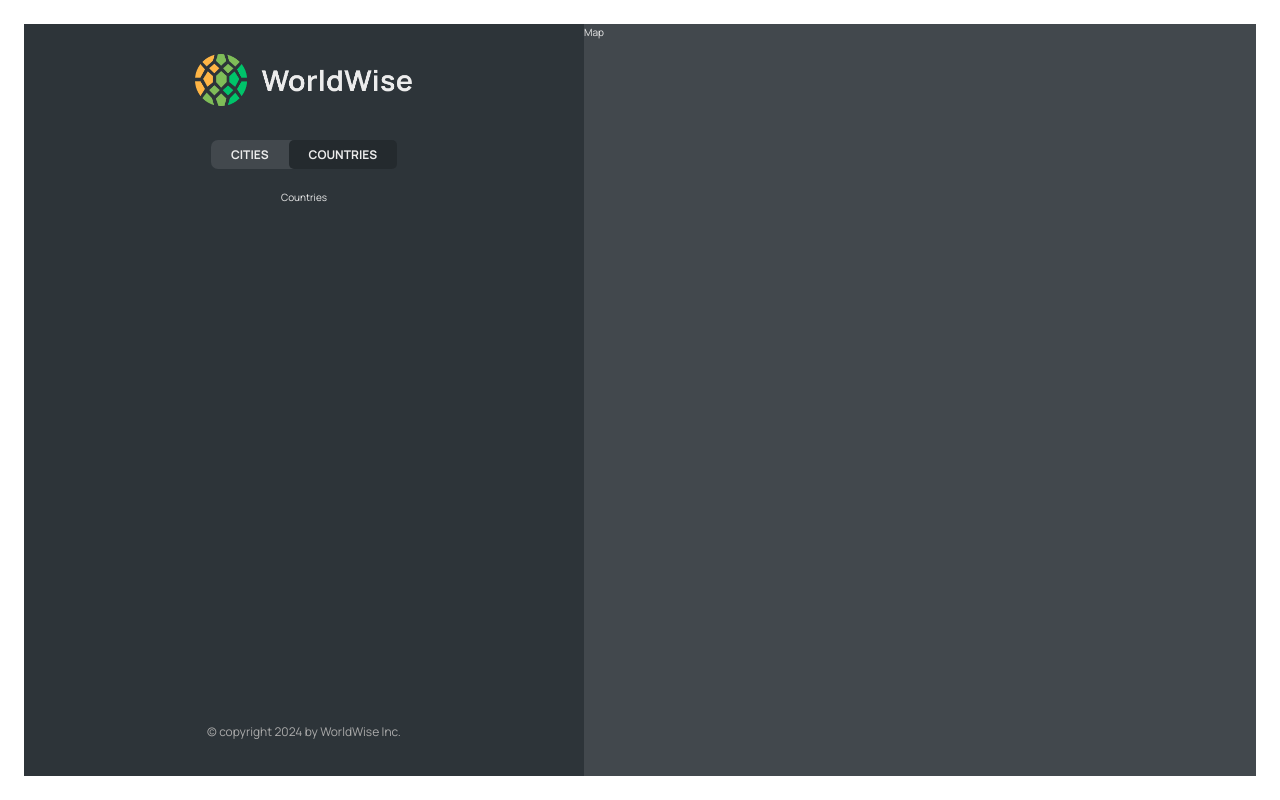
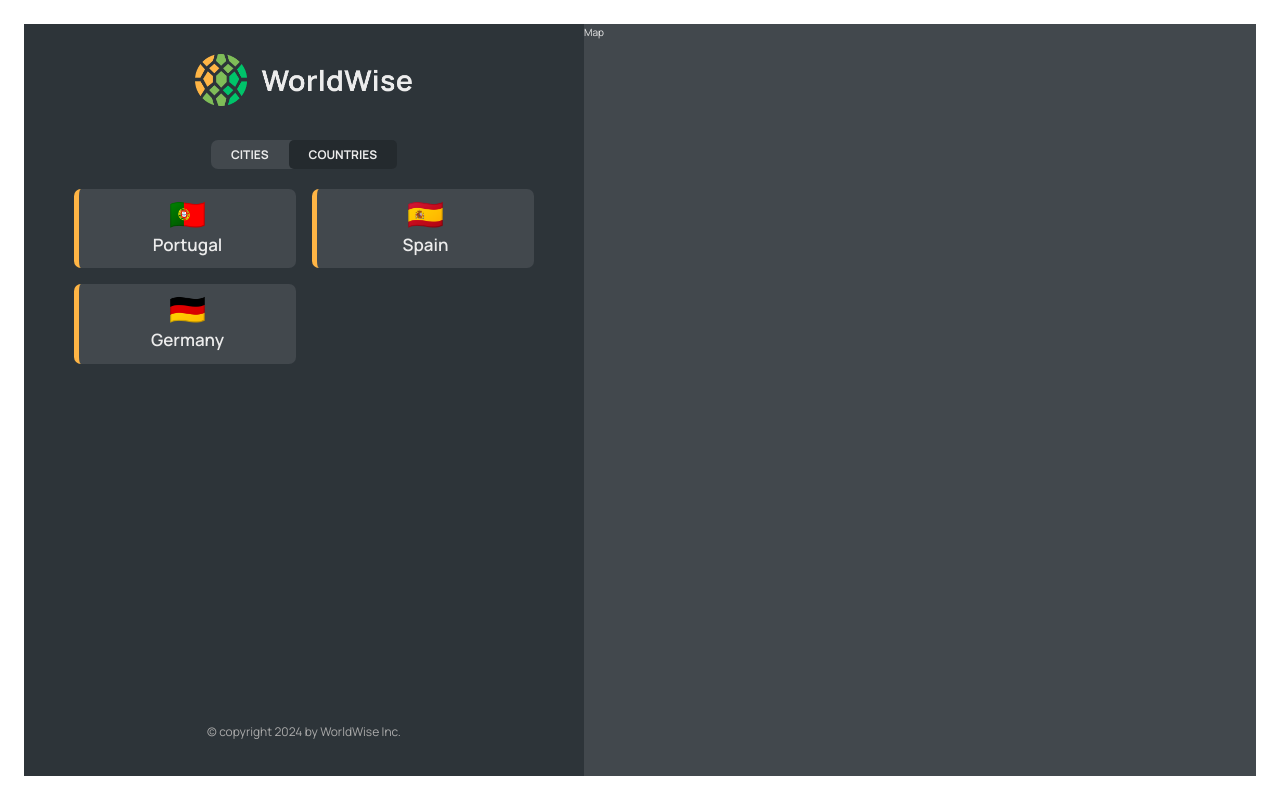
Before and after one commit to RazvanConstantin1/worldwise, a React (Vite) app: page /app/countries in a window 1280 px wide. Built offline with nearby package versions, Linux system fonts and the light colour scheme; data requests are answered from the project's data file; the HTML template or start-up script is replaced by a standard one.

Commit message:
implemented the countries list

```diff
--- a/src/App.jsx
+++ b/src/App.jsx
@@ -1,4 +1,6 @@
+import { useEffect, useState } from "react";
 import { BrowserRouter, Routes, Route } from "react-router-dom";
+
 import Product from "./pages/Product.jsx";
 import Pricing from "./pages/Pricing.jsx";
 import Login from "./pages/Login.jsx";
@@ -6,7 +8,7 @@
 import AppLayout from "./pages/AppLayout.jsx";
 import PageNotFound from "./pages/PageNotFound.jsx";
 import CityList from "./components/CityList.jsx";
-import { useEffect, useState } from "react";
+import CountryList from "./components/CountryList.jsx";
 
 const BASE_URL = "http://localhost:9000/cities";
 
@@ -48,7 +50,10 @@
             path="cities"
             element={<CityList cities={cities} isLoading={isLoading} />}
           />
-          <Route path="countries" element={<p>Countries</p>} />
+          <Route
+            path="countries"
+            element={<CountryList cities={cities} isLoading={isLoading} />}
+          />
           <Route path="form" element={<p>Form</p>} />
         </Route>
         <Route path="*" element={<PageNotFound />} />
--- /dev/null
+++ b/src/components/CountryList.jsx
@@ -0,0 +1,31 @@
+import styles from "./CountryList.module.css";
+import Spinner from "./Spinner.jsx";
+import CountryItem from "./CountryItem.jsx";
+import Message from "./Message.jsx";
+
+function CountryList({ cities, isLoading }) {
+  if (isLoading) return <Spinner />;
+
+  if (!cities.length)
+    return (
+      <Message message="Add your first city by clicking on a city on the map" />
+    );
+
+  const countries = cities.reduce((arr, city) => {
+    if (!arr.map((el) => el.country).includes(city.country))
+      return [...arr, { country: city.country, emoji: city.emoji }];
+    else {
+      return arr;
+    }
+  }, []);
+
+  return (
+    <ul className={styles.countryList}>
+      {countries.map((country) => (
+        <CountryItem country={country} />
+      ))}
+    </ul>
+  );
+}
+
+export default CountryList;
```
